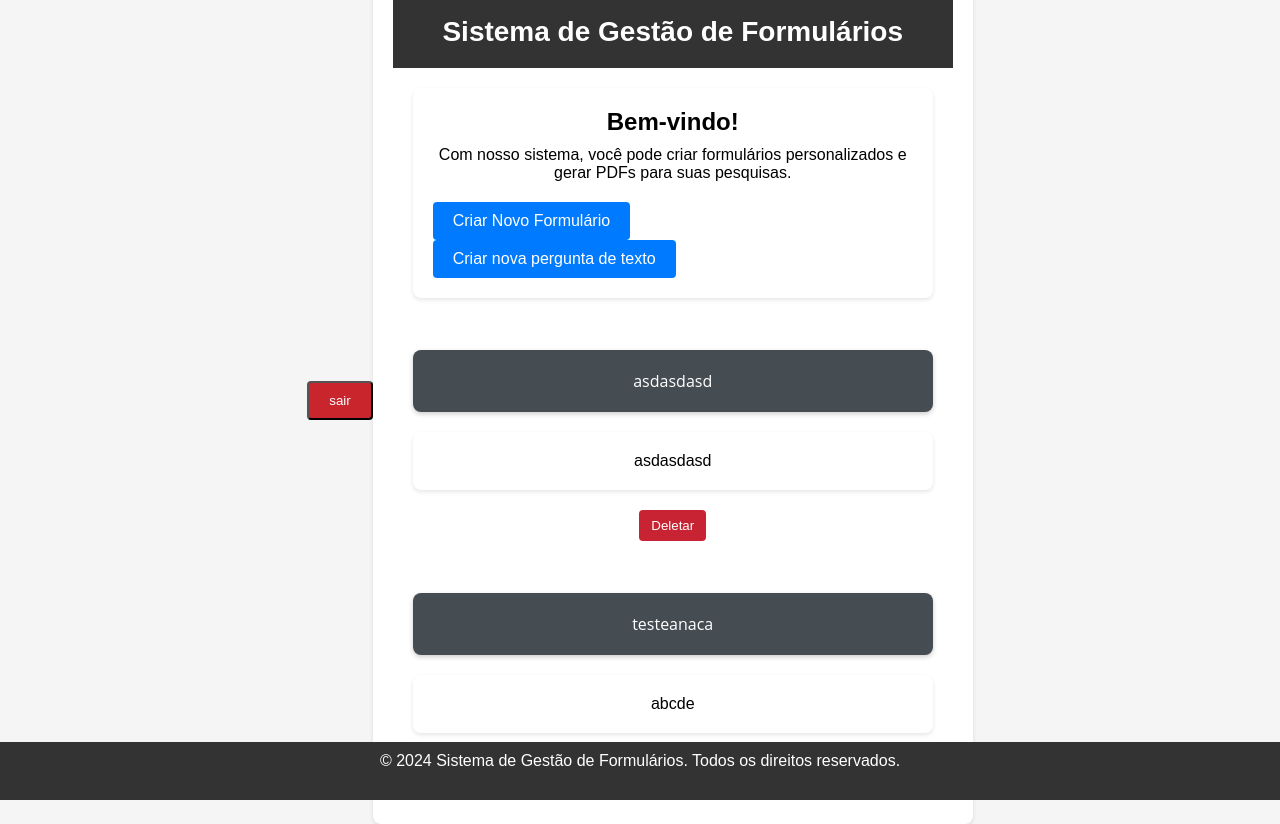
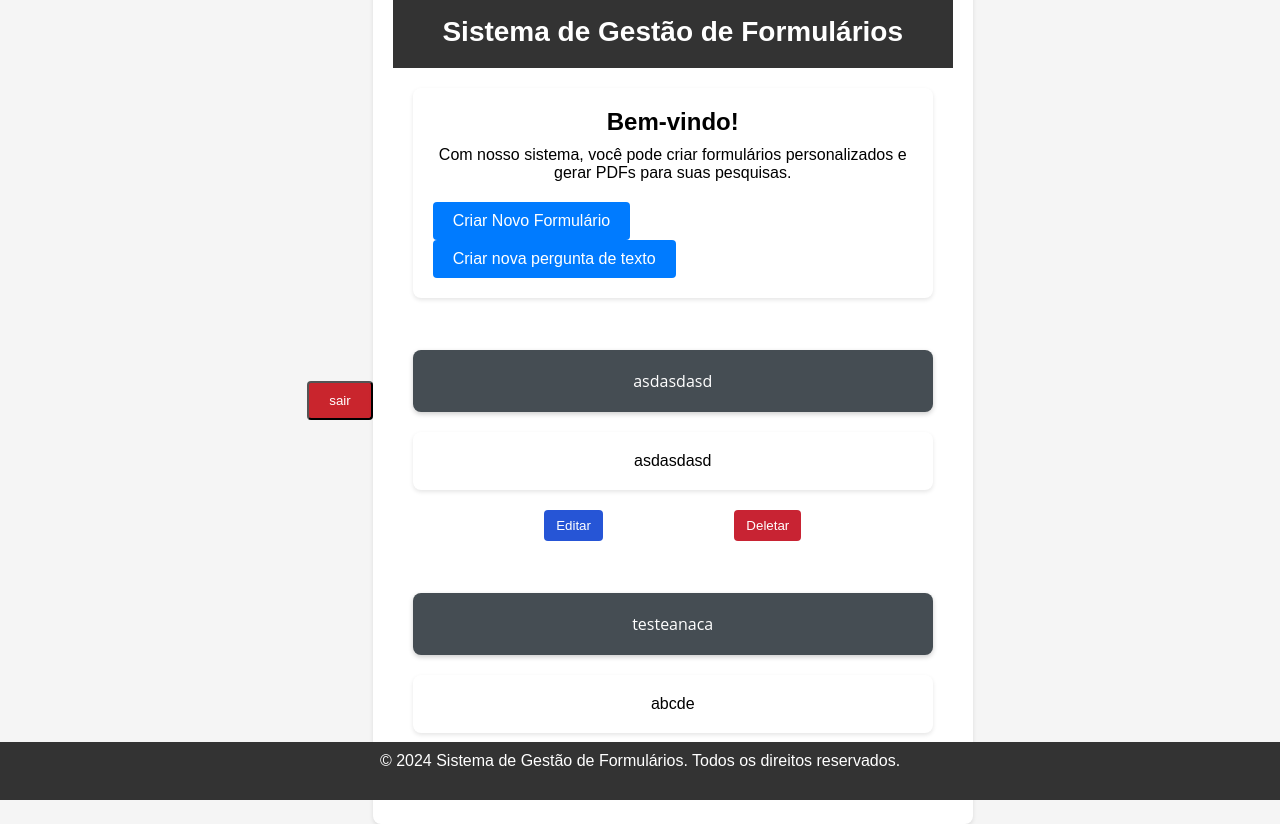
Before and after one commit to Mateus1711-ctrl/Sprint, a Django app: page / in a window 1280 px wide. Run offline with Django 4.2, Linux system fonts and the light colour scheme; a user stored in the database is signed in; data comes from the database, SQL or seed files in the repository.

Commit message:
editar forms

```diff
--- a/formulario/models.py
+++ b/formulario/models.py
@@ -17,4 +17,4 @@ class Perguntas (models.Model):
     pergunta_de_texto = models.TextField(max_length=2000, blank=True, null=True)
     tipo = models.CharField(max_length=200)
     def __str__(self):
-        return self.pergunta_de_texto #
+        return self.pergunta_de_texto
--- a/formulario/static/css/style1.css
+++ b/formulario/static/css/style1.css
@@ -1,3 +1,22 @@
+.para_lado{
+    flex-direction: row;
+    display: flex;
+    justify-content:space-evenly;
+
+}
+.editar-formulario{
+    background-color: #2655d6;
+    color: white;
+    border: none;
+    padding: 8px 12px;
+    border-radius: 4px;
+    cursor: pointer;
+
+}
+.editar-formulario {
+    background-color: #2655d6;
+}
+
 .deletar-formulario{
     background-color: #dc3545; /* Vermelho */
     color: white;
--- a/formulario/templates/formulario/index.html
+++ b/formulario/templates/formulario/index.html
@@ -25,10 +25,18 @@
         {% for formulario in formularios %}
             <p class="caixas container">{{ formulario.nome }}</p>
             <p class="container caixas_descricao">{{formulario.descricao}}</p>
-            <form action="{% url 'deletar' formulario.id %}" method="POST">
-                {% csrf_token %}
-                <button type="submit" class="deletar-formulario">Deletar</button>
-            </form>
+            <div class="para_lado">
+
+                <form action="{% url 'editar' formulario.id %}" method="GET">
+                    {% csrf_token %}
+                    <button type="submit" class="editar-formulario">Editar</button>
+                </form>
+                <form action="{% url 'deletar' formulario.id %}" method="POST">
+                    {% csrf_token %}
+                    <button type="submit" class="deletar-formulario">Deletar</button>
+                </form>
+            </div>
+
         {% endfor %}
 
 </main>
--- a/formulario/urls.py
+++ b/formulario/urls.py
@@ -10,5 +10,6 @@ urlpatterns = [
     path('novo/', views.cria_formulario, name='criar_formulario'),
     path('formulario-feito/', views.formulario_feito, name='formulario_feito') ,
     path('cadastro/', views.cadastro , name='cadastro') ,
-    path('perguntas/',views.perguntas,name='perguntas')
+    path('perguntas/',views.perguntas,name='perguntas'),
+    path('editar/<int:id_formulario>',views.edita_formulario,name='editar')
 ]
--- a/formulario/views.py
+++ b/formulario/views.py
@@ -39,21 +39,17 @@ def cria_formulario(request) :
         return redirect('formulario_feito')
     else :
         return render(request, 'formulario/criar_formulario.html')
+@login_required
+def edita_formulario(request,id_formulario):
+    form=get_object_or_404(Formulario,id=id_formulario)
+    if request.method == 'POST':
 
-def edita_formulario(request):
-    if request.method == 'POST':
-        id_formulario = request.POST.get('id_formulario')
-        nome = request.POST.get('nome')
-        descricao = request.POST.get('descricao')
-        formulario = Formulario.objects.get(id=id_formulario)
-        formulario.nome = nome
-        formulario.descricao = descricao
-        formulario.save()
+        form.nome = request.POST.get('nome')
+        form.descricao = request.POST.get('descricao')
+        form.save()
         return redirect('index')
     else:
-        id_formulario = request.GET.get('id_formulario')
-        formulario = Formulario.objects.get(id=id_formulario)
-        return render(request, 'formulario/editar_formulario.html', {'formulario': formulario})
+        return render(request, 'formulario/editar_formulario.html', {'formulario': form})
 
 @login_required
 def formulario_feito(request) :
```
Also changed, not shown: formulario/templates/formulario/editar_formulario.html (added, +23 -0 lines).
